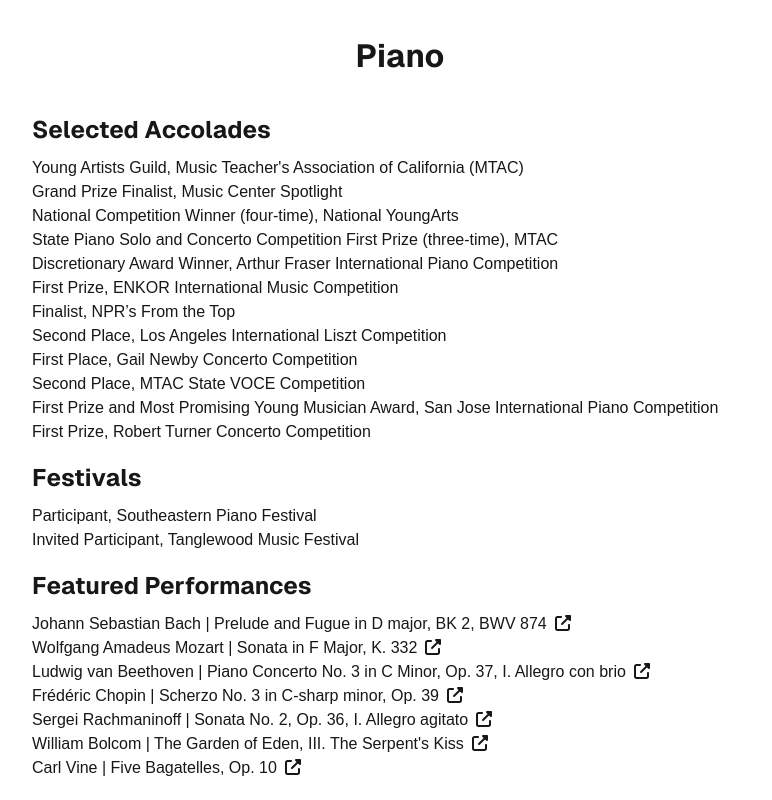
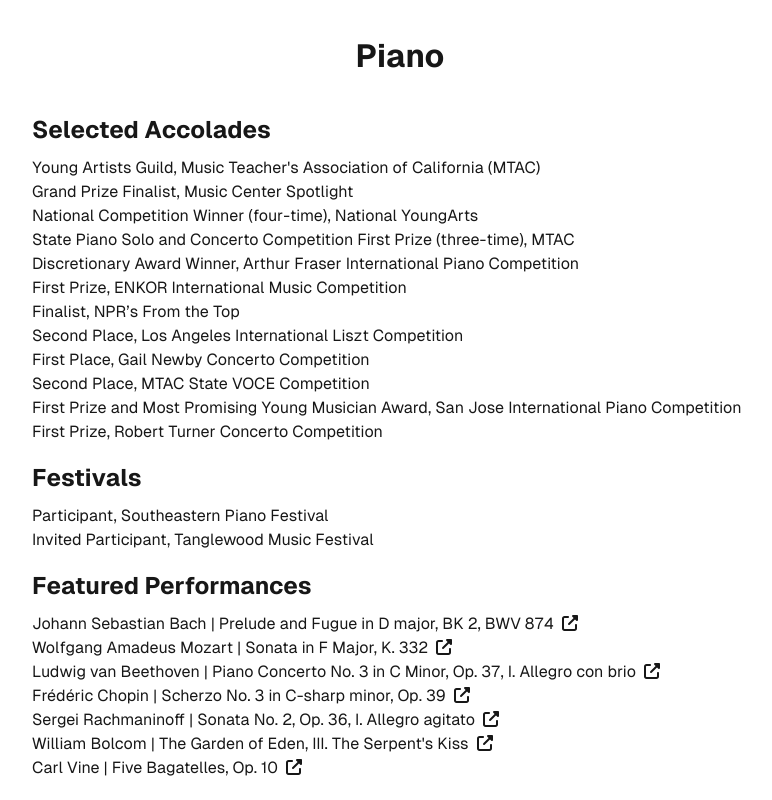
Before and after one commit to stanminlee/stanminlee.github.io, a Next.js app: page /piano in a window 1280 px wide. Shown: the top 800 px of the page, without its empty margins (240-1012 px from the left). Built offline with nearby package versions, Linux system fonts and the light colour scheme.

Commit message:
fix font

```diff
--- a/src/app/globals.css
+++ b/src/app/globals.css
@@ -267,3 +267,9 @@
   text-decoration: none;
   transition: color 0.3s ease;
 }
+
+.text-base {
+  font-family: var(--font-geist-sans);
+  font-weight: 400; /* Adjust weight as needed */
+  font-size: 1rem; /* Base font size */
+}
--- a/src/app/piano/page.tsx
+++ b/src/app/piano/page.tsx
@@ -1,6 +1,7 @@
 import React from 'react';
 import { FontAwesomeIcon } from '@fortawesome/react-fontawesome';
-import { faArrowLeftLong, faExternalLinkAlt } from '@fortawesome/free-solid-svg-icons';
+import { faArrowLeftLong, faExternalLinkAlt, faEnvelope } from '@fortawesome/free-solid-svg-icons';
+import { faLinkedin, faGithub } from "@fortawesome/free-brands-svg-icons";
 
 const PianoAwards: React.FC = () => {
   return (
@@ -12,64 +13,64 @@
         <section>
           <h2>Selected Accolades</h2>
           <ul>
-            <li>Young Artists Guild, Music Teacher's Association of California (MTAC)</li>
-            <li>Grand Prize Finalist, Music Center Spotlight</li>
-            <li>National Competition Winner (four-time), National YoungArts</li>
-            <li>State Piano Solo and Concerto Competition First Prize (three-time), MTAC</li>
-            <li>Discretionary Award Winner, Arthur Fraser International Piano Competition</li>
-            <li>First Prize, ENKOR International Music Competition</li>
-            <li>Finalist, NPR’s From the Top</li>
-            <li>Second Place, Los Angeles International Liszt Competition</li>
-            <li>First Place, Gail Newby Concerto Competition</li>
-            <li>Second Place, MTAC State VOCE Competition</li>
-            <li>First Prize and Most Promising Young Musician Award, San Jose International Piano Competition</li>
-            <li>First Prize, Robert Turner Concerto Competition</li>
+            <li className="text-base">Young Artists Guild, Music Teacher's Association of California (MTAC)</li>
+            <li className="text-base">Grand Prize Finalist, Music Center Spotlight</li>
+            <li className="text-base">National Competition Winner (four-time), National YoungArts</li>
+            <li className="text-base">State Piano Solo and Concerto Competition First Prize (three-time), MTAC</li>
+            <li className="text-base">Discretionary Award Winner, Arthur Fraser International Piano Competition</li>
+            <li className="text-base">First Prize, ENKOR International Music Competition</li>
+            <li className="text-base">Finalist, NPR’s From the Top</li>
+            <li className="text-base">Second Place, Los Angeles International Liszt Competition</li>
+            <li className="text-base">First Place, Gail Newby Concerto Competition</li>
+            <li className="text-base">Second Place, MTAC State VOCE Competition</li>
+            <li className="text-base">First Prize and Most Promising Young Musician Award, San Jose International Piano Competition</li>
+            <li className="text-base">First Prize, Robert Turner Concerto Competition</li>
           </ul>
 
           <h2 style={{ marginTop: "1rem" }}>Festivals</h2>
           <ul>
-            <li>Participant, Southeastern Piano Festival</li>
-            <li>Invited Participant, Tanglewood Music Festival</li>
+            <li className="text-base">Participant, Southeastern Piano Festival</li>
+            <li className="text-base">Invited Participant, Tanglewood Music Festival</li>
           </ul>
           <h2 style={{ marginTop: "1rem" }}>Featured Performances</h2>
           <ul style={{ marginBottom: "2rem" }}>
-            <li>
+            <li className="text-base">
               Johann Sebastian Bach | Prelude and Fugue in D major, BK 2, BWV 874
               <a href="https://youtu.be/i01xAg1dlxI?si=NAGyW_LzOSGl-mL9" target="_blank" rel="noopener noreferrer" className="performance-link">
                 <FontAwesomeIcon icon={faExternalLinkAlt} style={{ marginLeft: "0.5rem" }} />
               </a>
             </li>
-            <li>
+            <li className="text-base">
               Wolfgang Amadeus Mozart | Sonata in F Major, K. 332
               <a href="https://youtu.be/85ehsAqoLcQ?si=iCk9zoT6I0_7ILiN" target="_blank" rel="noopener noreferrer" className="performance-link">
                 <FontAwesomeIcon icon={faExternalLinkAlt} style={{ marginLeft: "0.5rem" }} />
               </a>
             </li>
-            <li>
+            <li className="text-base">
               Ludwig van Beethoven | Piano Concerto No. 3 in C Minor, Op. 37, I. Allegro con brio
               <a href="https://youtu.be/Y7H-p1apY2I?si=FR52-h0uQ76dMl3j" target="_blank" rel="noopener noreferrer" className="performance-link">
                 <FontAwesomeIcon icon={faExternalLinkAlt} style={{ marginLeft: "0.5rem" }} />
               </a>
             </li>
-            <li>
+            <li className="text-base">
               Frédéric Chopin | Scherzo No. 3 in C-sharp minor, Op. 39
               <a href="https://youtu.be/l7gq0ZXysIA?si=VIGhI3oa1_7Z5Wpt" target="_blank" rel="noopener noreferrer" className="performance-link">
                 <FontAwesomeIcon icon={faExternalLinkAlt} style={{ marginLeft: "0.5rem" }} />
               </a>
             </li>
-            <li>
+            <li className="text-base">
               Sergei Rachmaninoff | Sonata No. 2, Op. 36, I. Allegro agitato
               <a href="https://youtu.be/Z4Enexm2zAk?si=WfbzmwyU-RA6pIx5" target="_blank" rel="noopener noreferrer" className="performance-link">
                 <FontAwesomeIcon icon={faExternalLinkAlt} style={{ marginLeft: "0.5rem" }} />
               </a>
             </li>
-            <li>
+            <li className="text-base">
               William Bolcom | The Garden of Eden, III. The Serpent's Kiss
               <a href="https://youtu.be/GledMNFjNuo?si=OA7VaRExn4l2KiQc" target="_blank" rel="noopener noreferrer" className="performance-link">
                 <FontAwesomeIcon icon={faExternalLinkAlt} style={{ marginLeft: "0.5rem" }} />
               </a>
             </li>
-            <li>
+            <li className="text-base">
               Carl Vine | Five Bagatelles, Op. 10
               <a href="https://youtu.be/e9xUj-Bdd0M?si=BLUaPsJDRo1qOc85" target="_blank" rel="noopener noreferrer" className="performance-link">
                 <FontAwesomeIcon icon={faExternalLinkAlt} style={{ marginLeft: "0.5rem" }} />
@@ -90,6 +91,17 @@
       <footer className="footer">
         <div className="footer-content">
           <p>&copy; {new Date().getFullYear()} Andrew Shi. All rights reserved.</p>
+          <div className="footer-social-icons">
+            <a href="https://www.linkedin.com/in/acshi" target="_blank" rel="noopener noreferrer">
+              <FontAwesomeIcon icon={faLinkedin} style={{ fontSize: "1.5rem" }}/>
+            </a>
+            <a href="https://github.com/andrewcshi" target="_blank" rel="noopener noreferrer">
+              <FontAwesomeIcon icon={faGithub} style={{ fontSize: "1.5rem" }}/>
+            </a>
+            <a href="mailto:acshi@stanford.edu" target="_blank" rel="noopener noreferrer">
+              <FontAwesomeIcon icon={faEnvelope} style={{ fontSize: "1.5rem" }}/>
+            </a>
+          </div>
         </div>
       </footer>
     </div>
```
